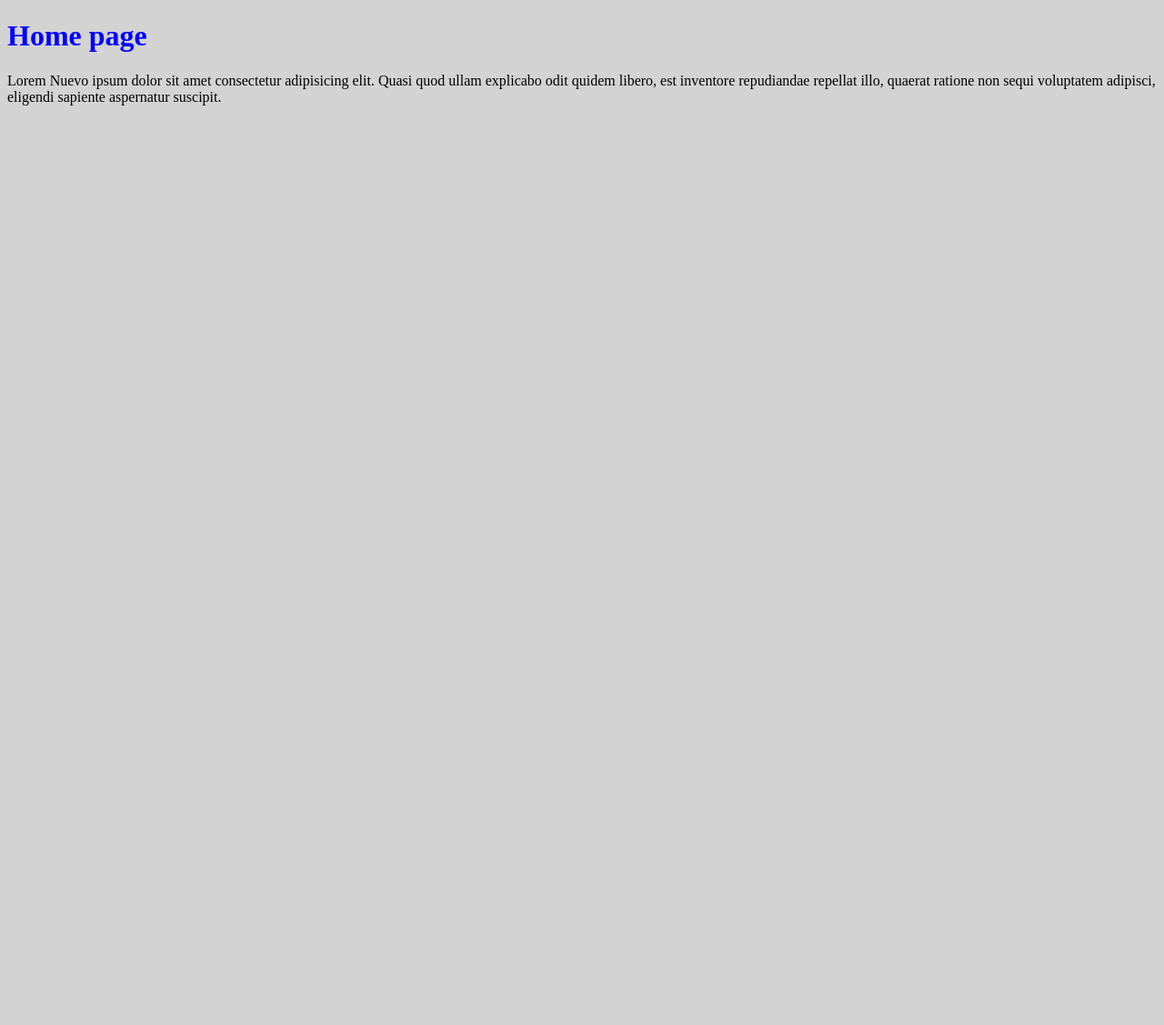
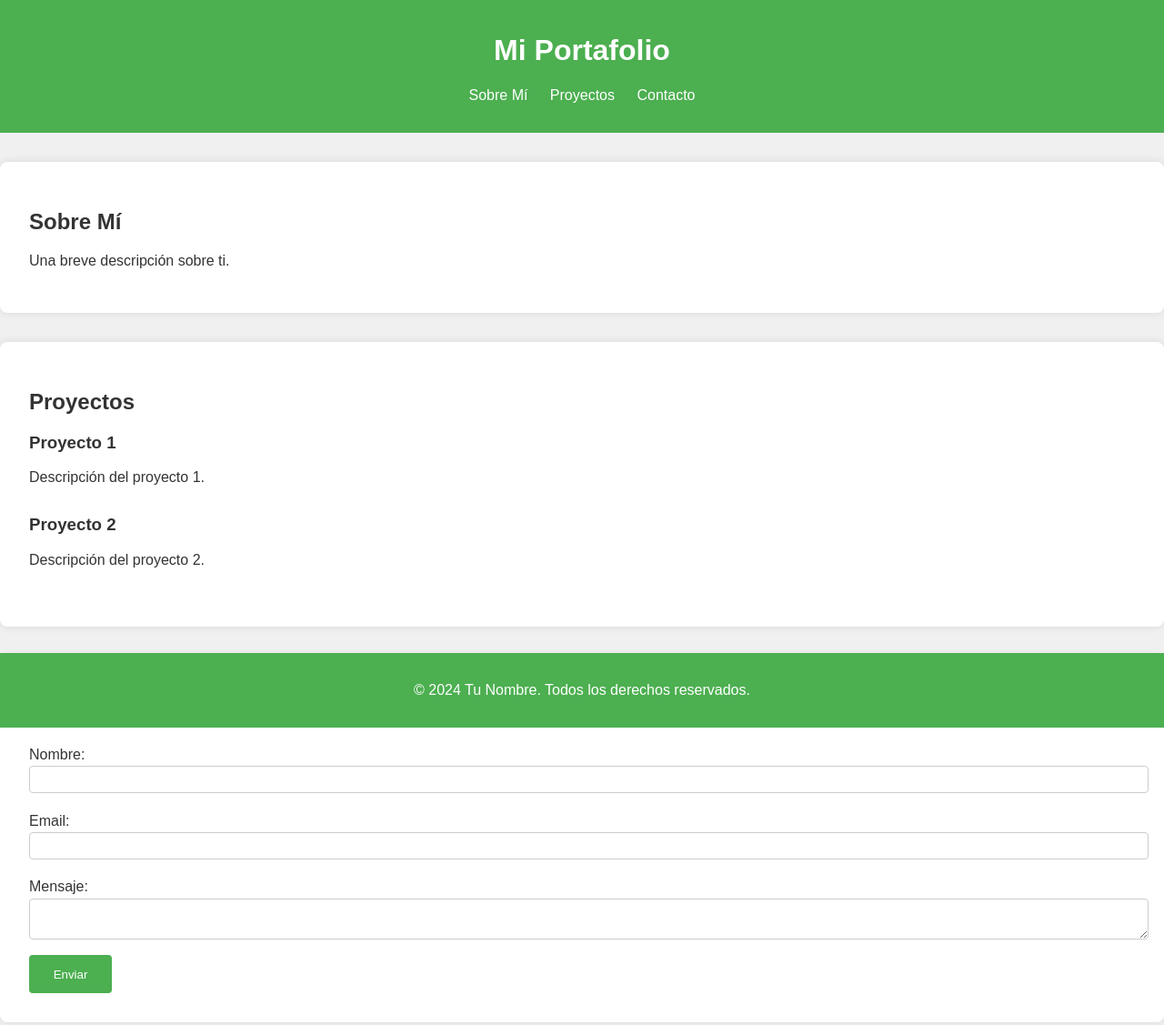
Before and after one commit to Hilo2/Hilo2.github.io, a plain HTML site: page index.html in a window 1280 px wide. Shown: the whole page at 91% size. Before the commit the page ends 800 px from the top, so only its background shows below. Drawn offline with Linux system fonts and the light colour scheme.

Commit message:
all edited

```diff
--- a/index.html
+++ b/index.html
@@ -1,16 +1,53 @@
 <!DOCTYPE html>
-<html lang="en">
+<html lang="es">
 <head>
     <meta charset="UTF-8">
     <meta name="viewport" content="width=device-width, initial-scale=1.0">
-    <title>Document</title>
-    <link rel="stylesheet" type="text/css" href="styles.css">
-    <script src="script.js" defer></script>
-
-
+    <title>Mi Portafolio</title>
+    <link rel="stylesheet" href="styles.css">
 </head>
 <body>
-    <h1>Home page</h1>
-    <p>Lorem Nuevo ipsum dolor sit amet consectetur adipisicing elit. Quasi quod ullam explicabo odit quidem libero, est inventore repudiandae repellat illo, quaerat ratione non sequi voluptatem adipisci, eligendi sapiente aspernatur suscipit.</p>
+    <header>
+        <h1>Mi Portafolio</h1>
+        <nav>
+            <ul>
+                <li><a href="#about">Sobre Mí</a></li>
+                <li><a href="#projects">Proyectos</a></li>
+                <li><a href="#contact">Contacto</a></li>
+            </ul>
+        </nav>
+    </header>
+    <section id="about">
+        <h2>Sobre Mí</h2>
+        <p>Una breve descripción sobre ti.</p>
+    </section>
+    <section id="projects">
+        <h2>Proyectos</h2>
+        <div class="project">
+            <h3>Proyecto 1</h3>
+            <p>Descripción del proyecto 1.</p>
+        </div>
+        <div class="project">
+            <h3>Proyecto 2</h3>
+            <p>Descripción del proyecto 2.</p>
+        </div>
+        <!-- Agrega más proyectos aquí -->
+    </section>
+    <section id="contact">
+        <h2>Contacto</h2>
+        <form id="contact-form">
+            <label for="name">Nombre:</label>
+            <input type="text" id="name" name="name" required>
+            <label for="email">Email:</label>
+            <input type="email" id="email" name="email" required>
+            <label for="message">Mensaje:</label>
+            <textarea id="message" name="message" required></textarea>
+            <button type="submit">Enviar</button>
+        </form>
+    </section>
+    <footer>
+        <p>&copy; 2024 Tu Nombre. Todos los derechos reservados.</p>
+    </footer>
+    <script src="script.js"></script>
 </body>
 </html>
--- a/script.js
+++ b/script.js
@@ -0,0 +1,7 @@
+// script.js
+
+document.getElementById('contact-form').addEventListener('submit', function(event) {
+    event.preventDefault();
+    alert('Mensaje enviado. ¡Gracias por contactarme!');
+    // Aquí podrías agregar lógica adicional para enviar el formulario usando AJAX o similar.
+});
--- a/styles.css
+++ b/styles.css
@@ -1,6 +1,79 @@
+/* styles.css */
+
 body {
-    background-color: lightgray;
+    font-family: Arial, sans-serif;
+    margin: 0;
+    padding: 0;
+    background-color: #f0f0f0;
+    color: #333;
 }
-h1 {
-    color: blue;
+
+header {
+    background-color: #4CAF50;
+    color: white;
+    padding: 1em 0;
+    text-align: center;
 }
+
+nav ul {
+    list-style-type: none;
+    padding: 0;
+}
+
+nav ul li {
+    display: inline;
+    margin: 0 10px;
+}
+
+nav ul li a {
+    color: white;
+    text-decoration: none;
+}
+
+section {
+    padding: 2em;
+    margin: 2em 0;
+    background-color: white;
+    border-radius: 8px;
+    box-shadow: 0 0 10px rgba(0, 0, 0, 0.1);
+}
+
+.project {
+    margin-bottom: 2em;
+}
+
+footer {
+    text-align: center;
+    padding: 1em 0;
+    background-color: #4CAF50;
+    color: white;
+    position: fixed;
+    width: 100%;
+    bottom: 0;
+}
+
+form label {
+    display: block;
+    margin: 0.5em 0 0.2em;
+}
+
+form input, form textarea {
+    width: 100%;
+    padding: 0.5em;
+    margin-bottom: 1em;
+    border: 1px solid #ccc;
+    border-radius: 4px;
+}
+
+form button {
+    background-color: #4CAF50;
+    color: white;
+    padding: 1em 2em;
+    border: none;
+    border-radius: 4px;
+    cursor: pointer;
+}
+
+form button:hover {
+    background-color: #45a049;
+}
```
